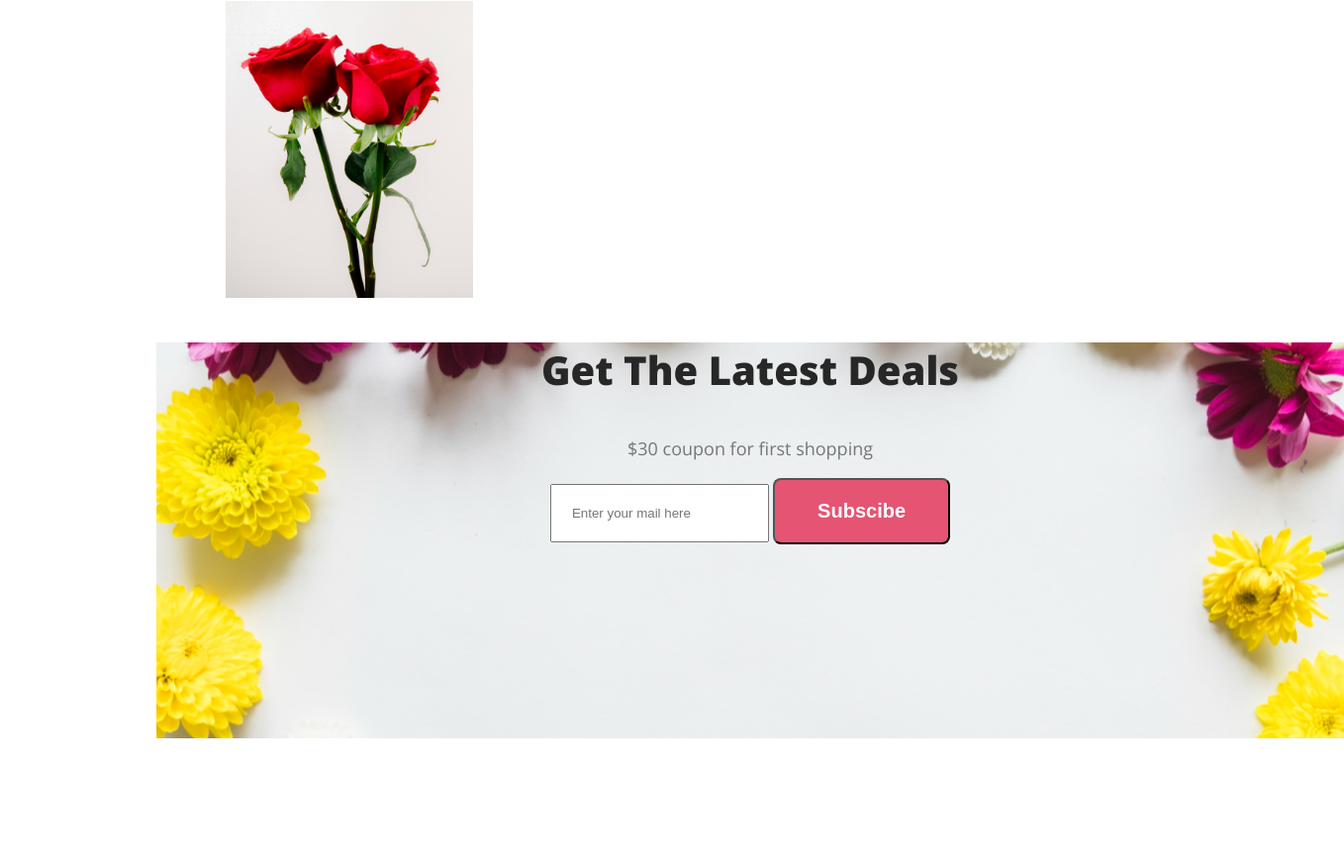
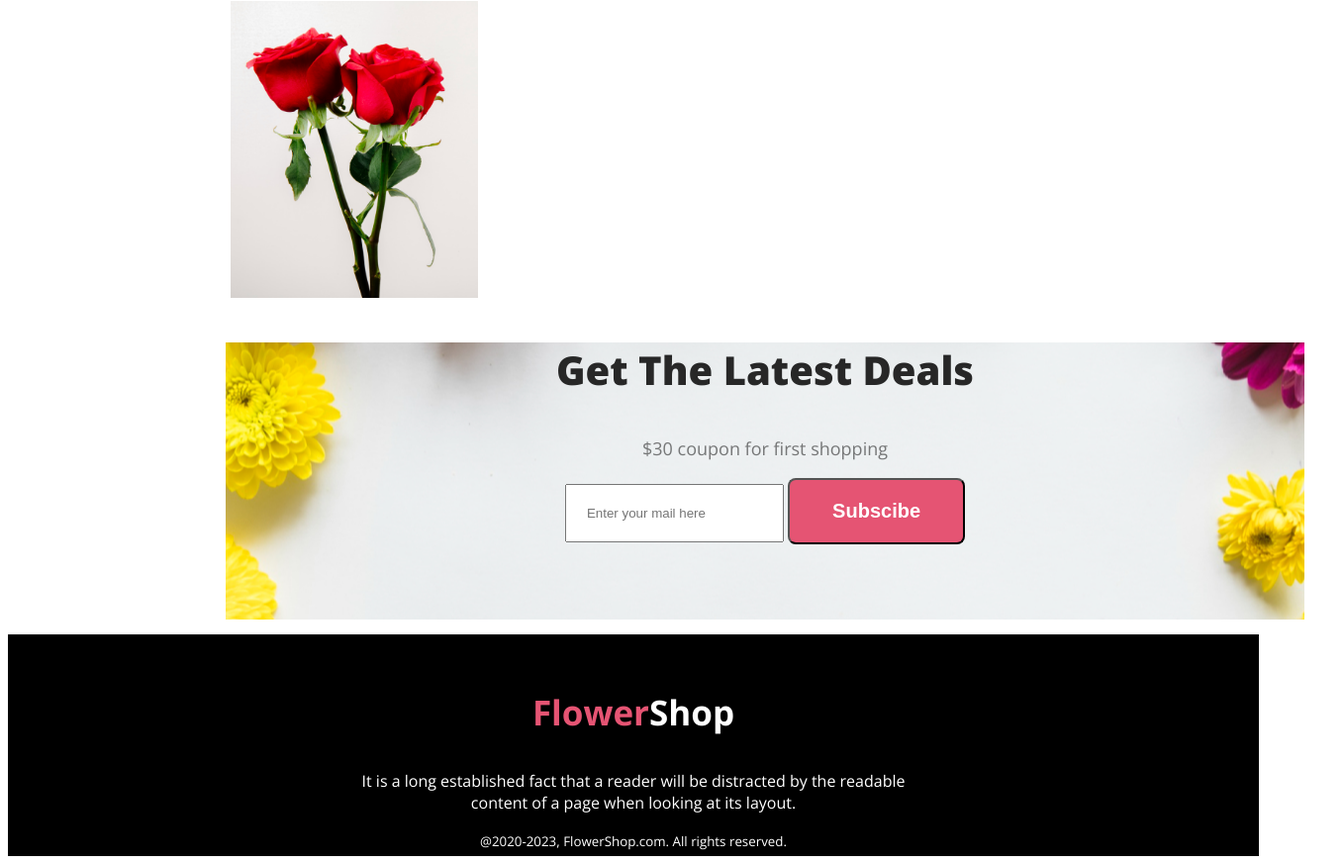
Before and after one commit to FokhrulAbedin/flower-shop, a plain HTML site: page index.html in a window 1280 px wide. Shown: the part 2585-3458 px from the top of the page at 99% size, 1358 px wide, since content can reach past the window. Before the commit the page ends 3339 px from the top, so only its background shows below. Drawn offline with nearby package versions, Linux system fonts and the light colour scheme.

Commit message:
footer section is added

```diff
--- a/index.html
+++ b/index.html
@@ -98,6 +98,11 @@
 
 </main>
 <footer>
+  <div class="footer-text">
+    <h3 class="footer-title"> <span class="span">Flower</span>Shop</h3>
+    <p>It is a long established fact that a reader will be distracted by the readable <br> content of a page when looking at its layout. </p>
+    <small class="credit">@2020-2023, FlowerShop.com. All rights reserved.</small>
+  </div>
 
 </footer>
 </body>
--- a/styles.css
+++ b/styles.css
@@ -116,7 +116,7 @@ font-family: 'Open Sans', sans-serif;
 }
 .social-pic{
     display: inline-flex;
-    margin-left: 20px;
+    margin-left: 25px;
     width: 250px;
     height: 300px;
 }
@@ -129,9 +129,9 @@ font-family: 'Open Sans', sans-serif;
     background-image: url(Images/Rectangle\ 9.png);
     background-repeat: no-repeat;
     background-position: center;
-    width: 1200px;
-    height: 400px;
-    margin-left: 150px;
+    width: 1090px;
+    height: 280px;
+    margin-left: 220px;
  text-align: center;
 
 }
@@ -139,3 +139,21 @@ font-family: 'Open Sans', sans-serif;
 #input-subscribe{
     padding:20px;
 }
+.footer-text{
+    text-align: center;
+    background-color: black;
+    color: white;
+    padding:5px;
+    margin-top:15px;
+}
+.footer-title{
+    font-size: 35px;
+     font-weight: 800px;
+     margin-top: 50px;
+}
+.span{
+     color:#E55473;
+}
+.credit{
+    padding-bottom: 10px;
+}
```
